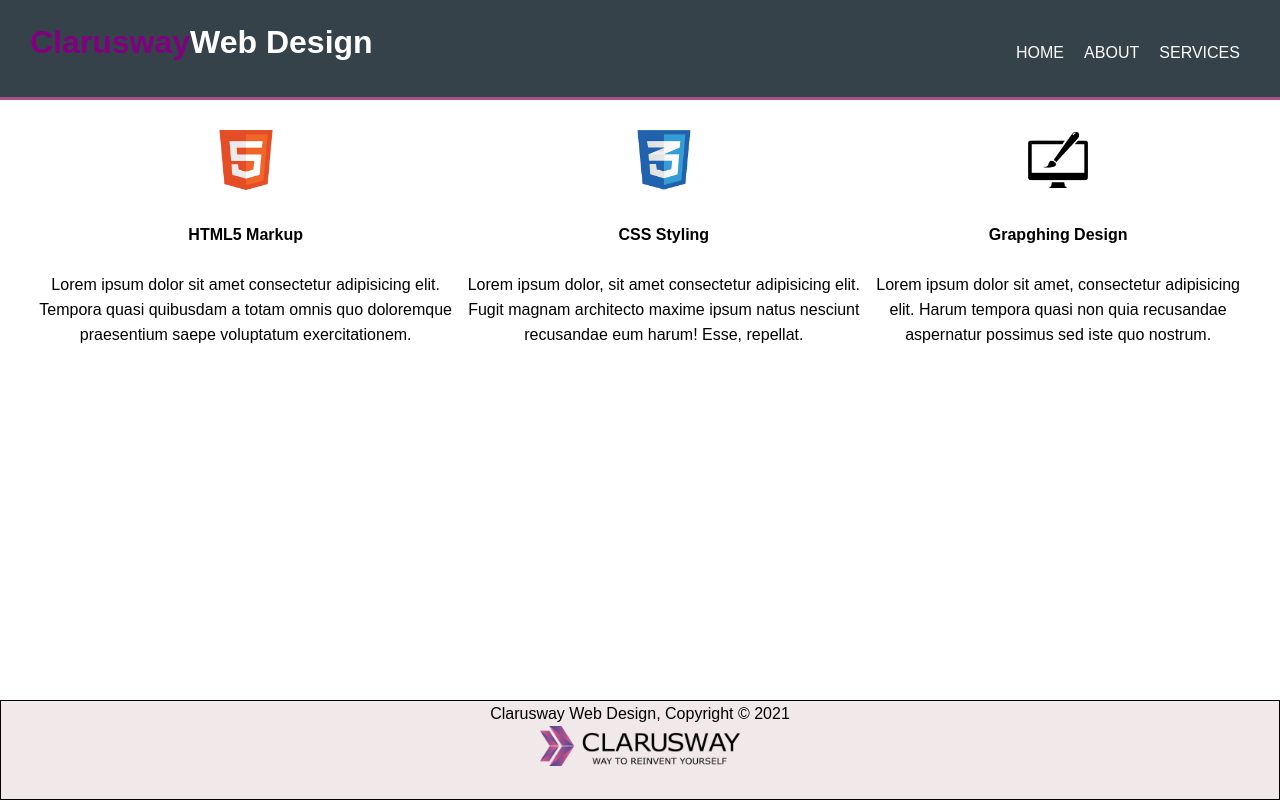
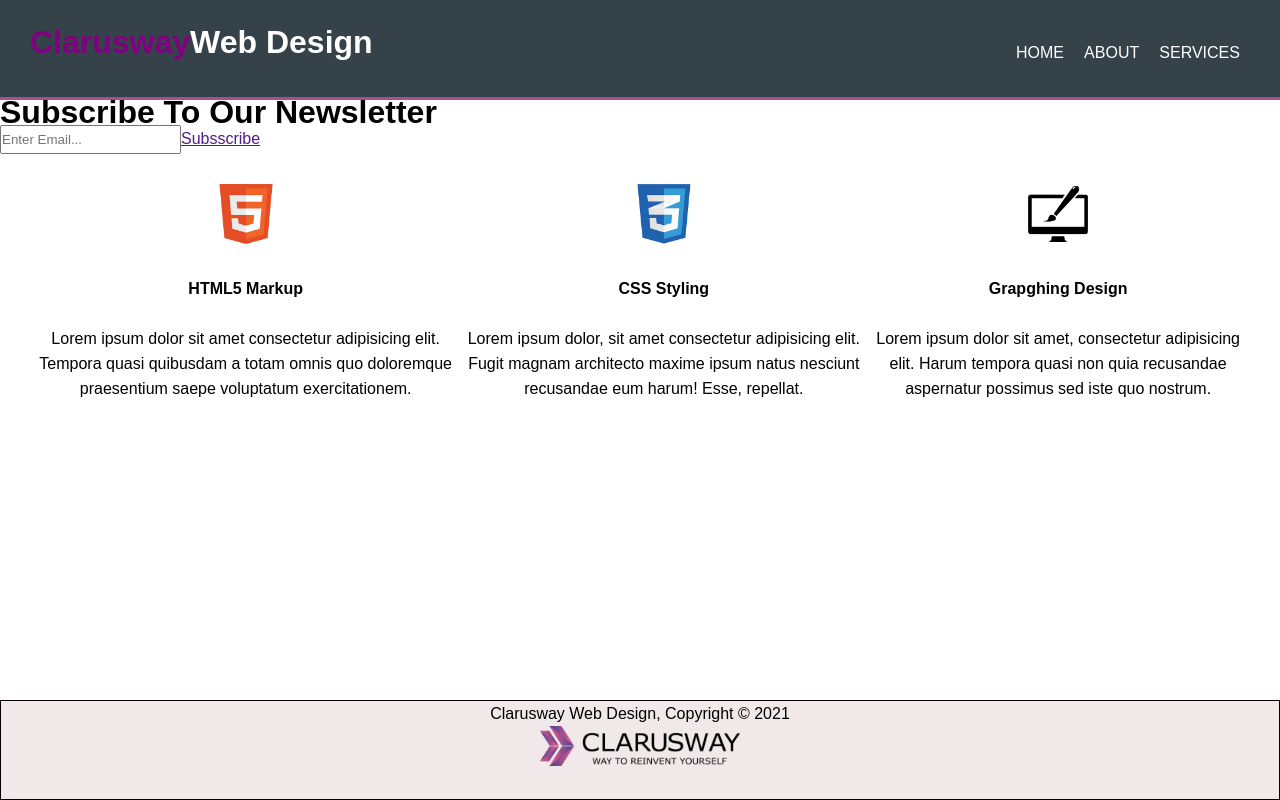
Before and after one commit to szrbrhm/react-clarusway-website, a React (Create React App) app: page / in a window 1280 px wide. Built offline with nearby package versions, Linux system fonts and the light colour scheme.

Commit message:
add subcrise comp

```diff
--- a/src/router/AppRouter.js
+++ b/src/router/AppRouter.js
@@ -8,11 +8,13 @@ import Footer from '../components/Footer'
 import Html from '../pages/Html'
 import Css from '../pages/Css'
 import Logo from '../pages/Logo'
+import Subcrise from '../components/Subcrise'
 
 const AppRouter = () => {
     return (
         <Router>
             <Navbar />
+            <Subcrise/>
             <Switch>
                 <Route exact path="/about" component={About} />
                 <Route exact path="/services" component={Services} />
```
